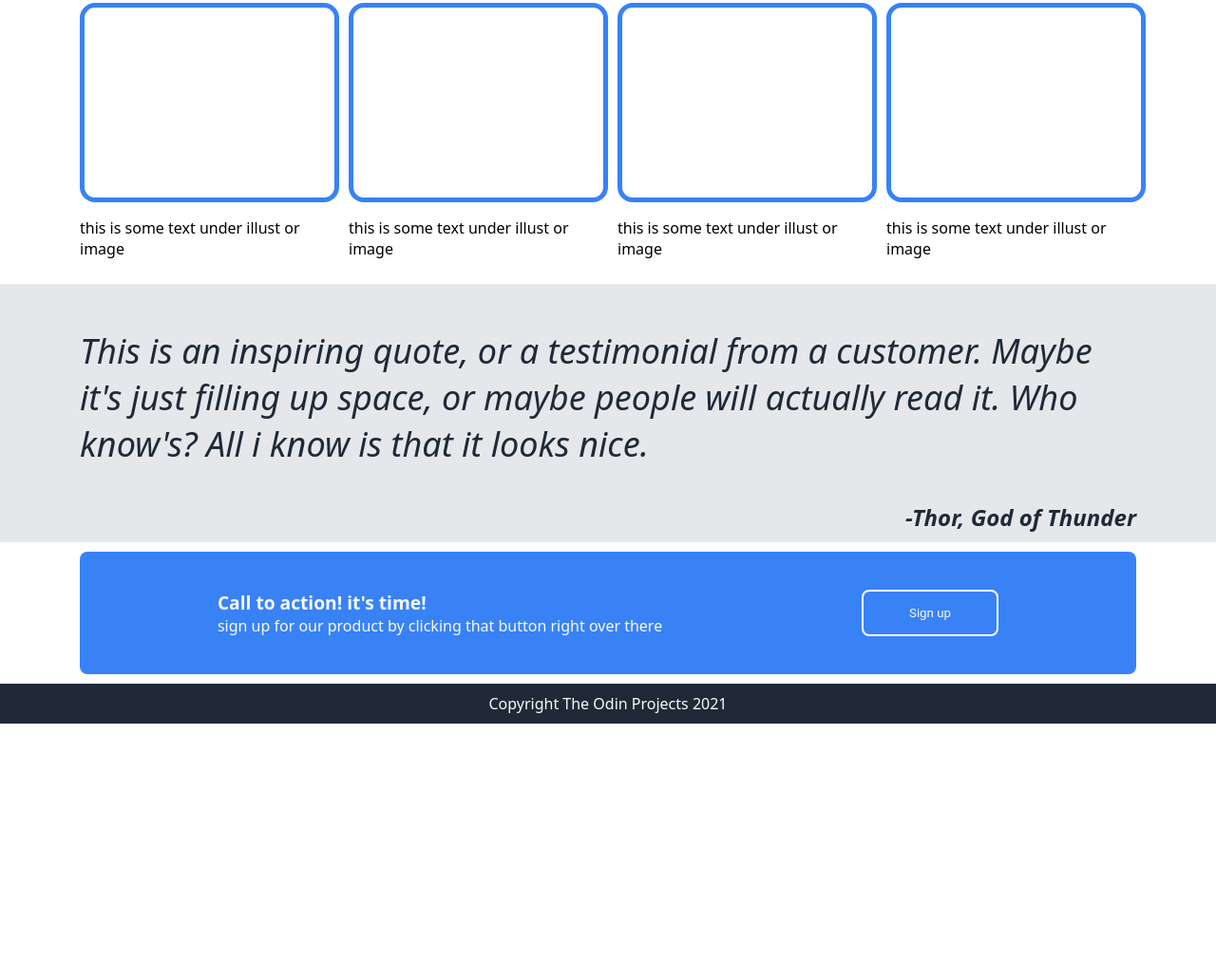
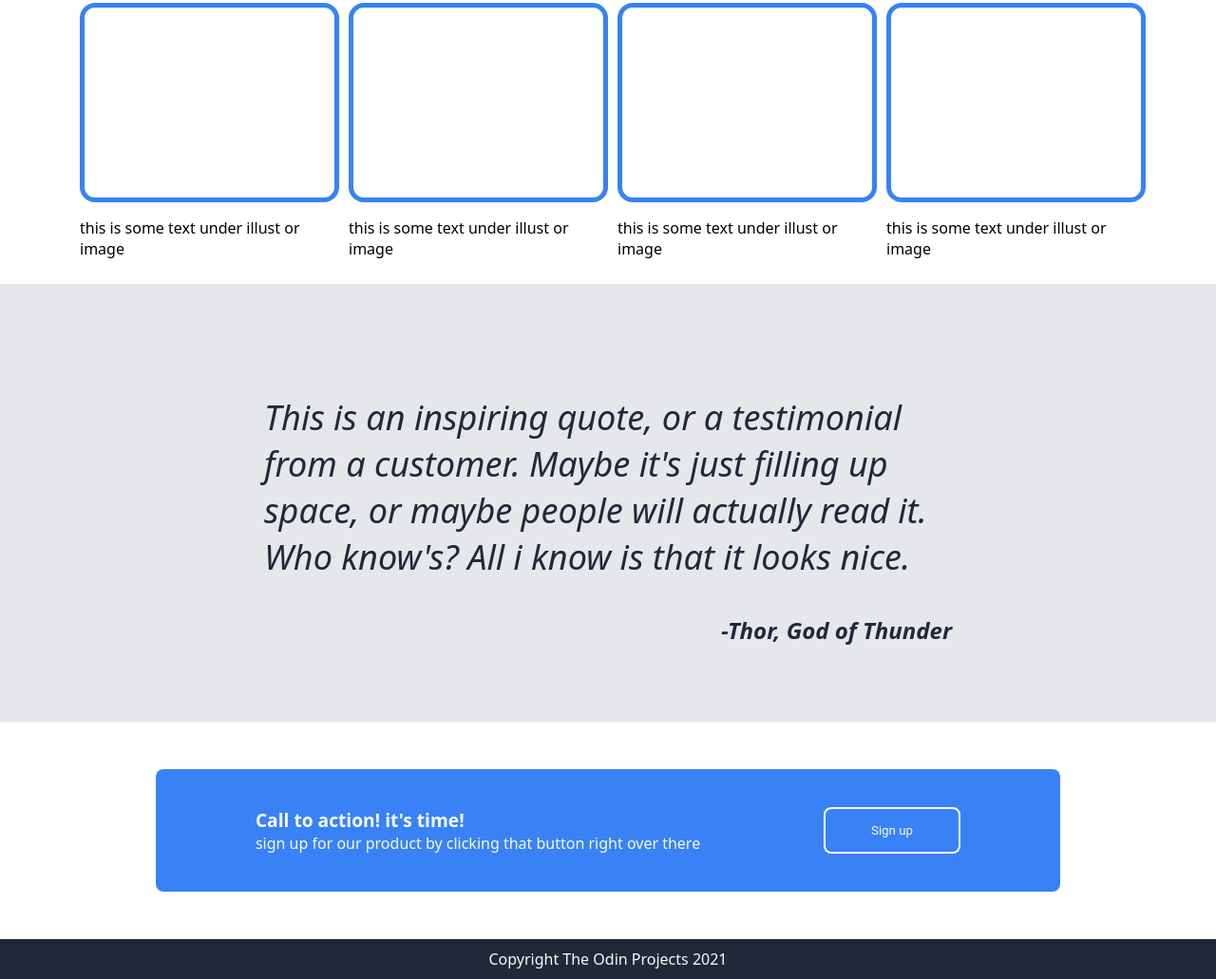
Before and after one commit to Trainwagon/landing-page, a plain HTML site: page index.html in a window 1280 px wide. Shown: the part 453-1484 px from the top of the page at 95% size. Before the commit the page ends 1215 px from the top, so only its background shows below. Drawn offline with Linux system fonts and the light colour scheme.

Commit message:
change padding and margin

```diff
--- a/style.css
+++ b/style.css
@@ -116,7 +116,7 @@ h2 {
   display: flex;
   flex-direction: column;
   background-color: #e5e7eb;
-  padding: 10px 84px;
+  padding: 80px 278px;
 }
 
 .quote p {
@@ -132,6 +132,10 @@ h2 {
   font-style: italic;
   font-weight: bold;
   text-align: end;
+}
+
+.action {
+  margin: 40px 80px;
 }
 
 .container-action {
```
